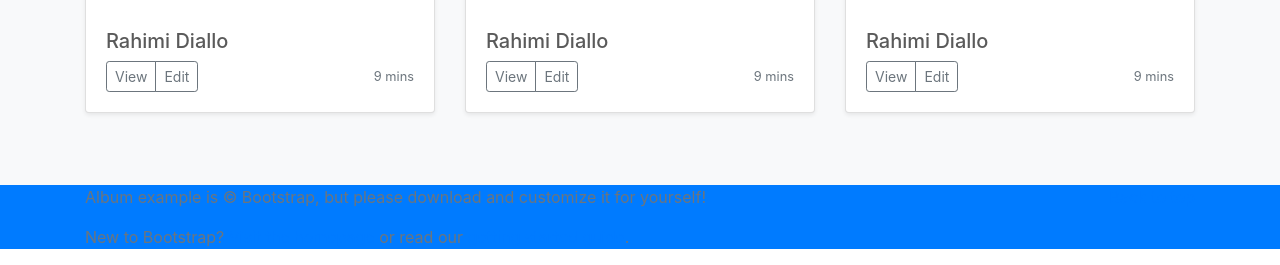
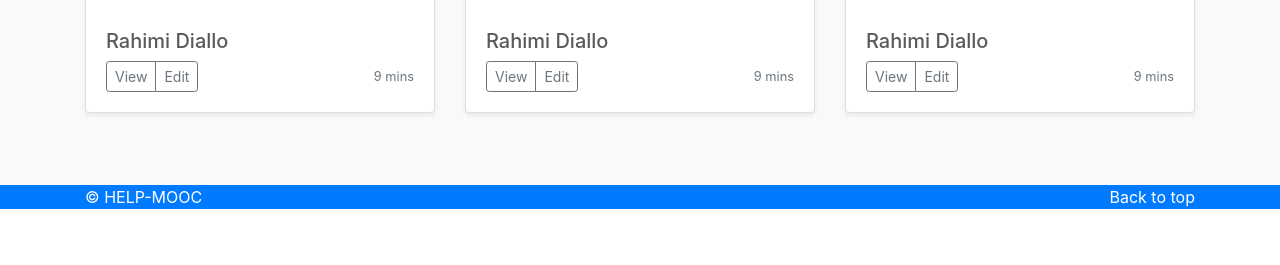
Before and after one commit to tard916/MOOC_FYP, a PHP site: page / in a window 1280 px wide. Shown: the part 1955-2220 px from the top of the page. After the commit the page ends 2164 px from the top, so only its background shows below. Run offline with PHP 8.4, Linux system fonts and the light colour scheme; some libraries are stand-ins or nearby versions.

Commit message:
fix footer
footer bg color and color of the text

```diff
--- a/css/custome.css
+++ b/css/custome.css
@@ -35,4 +35,9 @@ body {
 
   .footer{
     background-color: #007bff;
+    margin-bottom: 0em;
   }
+
+  .cprTxt{
+    color: white;
+  }
--- a/index.php
+++ b/index.php
@@ -287,11 +287,11 @@
 
 <footer class="text-muted footer">
     <div class="container">
-    <p class="float-right">
-        <a href="#">Back to top</a>
+    <p class="float-right ">
+        <a class="cprTxt" href="#">Back to top</a>
     </p>
-    <p>Album example is &copy; Bootstrap, but please download and customize it for yourself!</p>
-    <p>New to Bootstrap? <a href="../../">Visit the homepage</a> or read our <a href="../../getting-started/">getting started guide</a>.</p>
+    <p class="cprTxt"> &copy; HELP-MOOC</p>
+
     </div>
 </footer>
 
```
